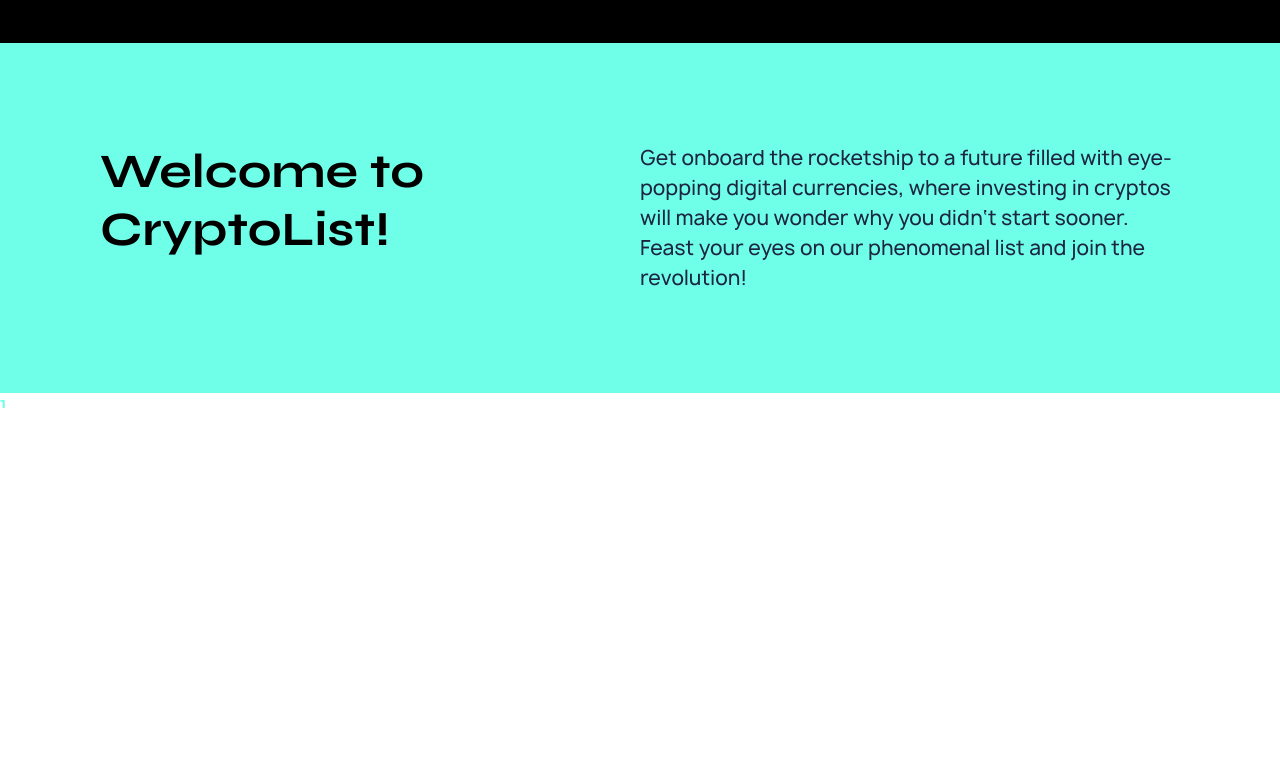
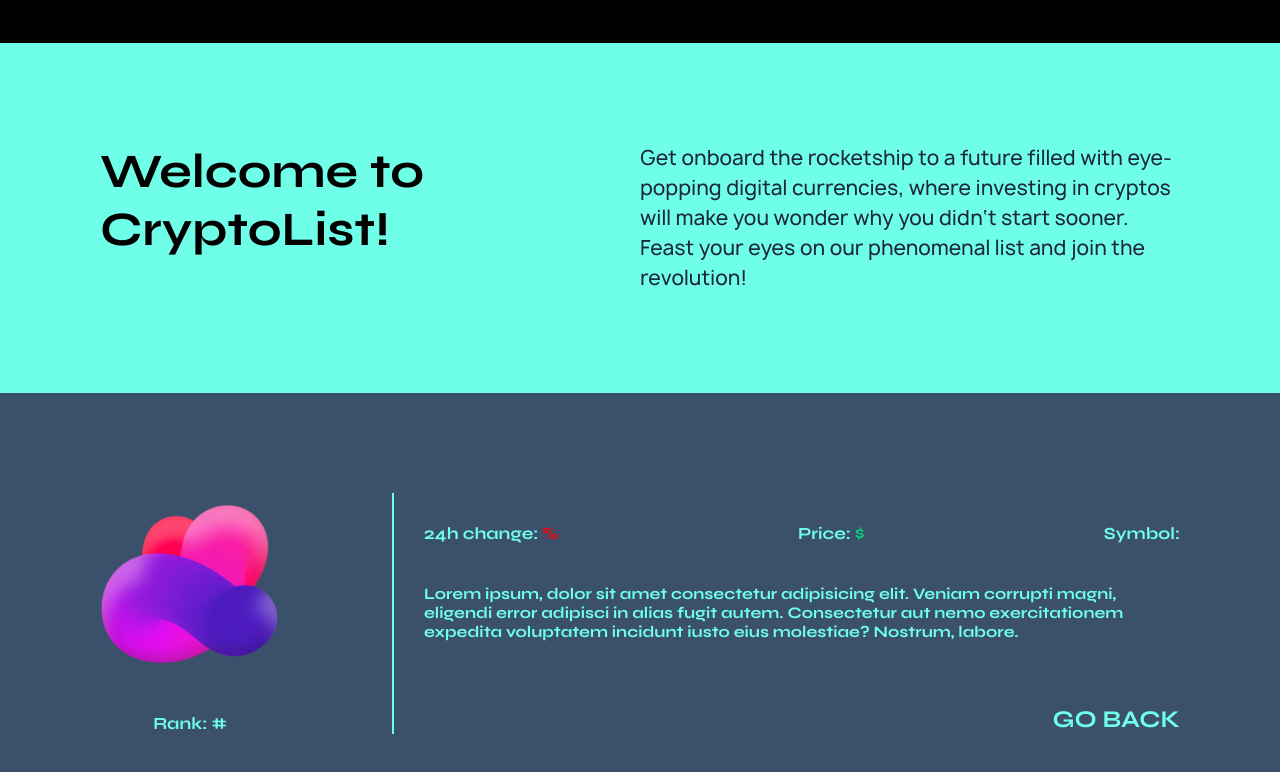
Before and after one commit to danchikSlaziet/coin-app, a React (Create React App) app: page /1 in a window 1280 px wide. Shown: the part 757-1529 px from the top of the page. Before the commit the page ends 1169 px from the top, so only its background shows below. Built offline with nearby package versions, Linux system fonts and the light colour scheme; no server answers.

Commit message:
responisve layout and coin-info

```diff
--- a/src/components/Coin.tsx
+++ b/src/components/Coin.tsx
@@ -1,7 +1,6 @@
-import { Route, Routes, useNavigate } from 'react-router-dom';
+import { useNavigate } from 'react-router-dom';
 import examplePath from '../images/hero-bg.png';
 import {  ICoin } from '../types/coin';
-import CoinInfo from './CoinInfo';
 
 interface CoinProps {
   children?: React.ReactNode
@@ -13,7 +12,7 @@ const Coin: React.FC<CoinProps> = ({coin}) => {
   const coinHandler = (coinID: string) => {
     navigate(`/${coinID}`);
   }
-
+  let percentClass = Number(coin.changePercent24Hr) > 0 ? 'coin__subtitle' : 'coin__subtitle coin__subtitle_col_red';
   return (
     <>
       <div className='coin' onClick={() => coinHandler(coin.id)}>
@@ -25,9 +24,9 @@ const Coin: React.FC<CoinProps> = ({coin}) => {
           </p>
         </div>
         <div className='coin__text coin__text_rank'>
-          <h3 className="coin__title">rank</h3>
-          <p className="coin__subtitle">
-            {coin.rank}
+          <h3 className="coin__title">24h change</h3>
+          <p className={percentClass}>
+            {Math.round(Number(coin.changePercent24Hr)*100)/100} %
           </p>
         </div>
         <svg className="coin__angel" width="24" height="24" xmlns="http://www.w3.org/2000/svg" fill="white" fillRule="evenodd" clipRule="evenodd">
--- a/src/components/CoinInfo.tsx
+++ b/src/components/CoinInfo.tsx
@@ -1,12 +1,56 @@
 import React from 'react';
-import { useParams } from 'react-router-dom';
+import { NavLink, useParams } from 'react-router-dom';
+import { useTypedSelector } from '../hooks/useTypedSelector';
+import { ICoin } from '../types/coin';
+import examplePath from '../images/hero-bg.png';
+import { useEffect, useState } from 'react'
+import { fetchCoin } from '../store/action-creaters/coin';
+import { useDispatch } from 'react-redux';
 
 const CoinInfo: React.FC = () => {
   const {id} = useParams();
+  const [load, setLoad] = useState(false);
+  let {coins, loading, error} = useTypedSelector((state) => state.coinReducer);
+  const dispatch = useDispatch();
+  useEffect(() => {
+    dispatch(fetchCoin(id, setLoad));
+  },[])
+  if (typeof coins !== 'undefined') {
+
+  }
+  else {
+    coins = []
+  }
+
+  let percentClass = Number(coins[0]?.changePercent24Hr) > 0 ? 'coin-info__stat_col_green' : 'coin-info__stat_col_red';
+  const preloaderClass = loading ? 'preloader-5 preloader-5_position_absolute preloader-5_active' : 'preloader-5';
   return (
-    <div>
-      {id}
-    </div>
+    <section className='coin-info'>
+      <div className='max-width-wrapper'>
+        <div className={preloaderClass}></div>
+        <div className='coin-info__wrapper'>
+          <div className='coin-info__side-info'>
+            <img className='coin-info__image' src={examplePath} alt="" />
+            <p className='coin-info__name'>{load && coins[0]?.id}</p>
+            <p className='coin-info__rank'>Rank: #{load && coins[0]?.rank}</p>
+          </div>
+          <div className='coin-info__main-info'>
+            <div className='coin-info__stats'>
+              <p className='coin-info__stat'>24h change: <span className={percentClass}>{load && Math.round(Number(coins[0]?.changePercent24Hr)*100)/100} %</span></p>
+              <p className='coin-info__stat'>Price: <span className='coin-info__stat_col_green'>{load && Math.round(Number(coins[0]?.priceUsd)*100)/100} $</span></p>
+              <p className='coin-info__stat'>Symbol: {load && coins[0]?.symbol}</p>
+            </div>
+            <div className='coin-info__text'>
+              Lorem ipsum, dolor sit amet consectetur adipisicing elit.
+               Veniam corrupti magni, eligendi error adipisci in alias fugit
+               autem. Consectetur aut nemo exercitationem expedita voluptatem
+               incidunt iusto eius molestiae? Nostrum, labore.
+            </div>
+            <NavLink to='/' className='coin-info__back'>GO BACK</NavLink>
+          </div>
+        </div>
+      </div>
+    </section>
   );
 };
 
--- a/src/components/CoinList.tsx
+++ b/src/components/CoinList.tsx
@@ -5,7 +5,7 @@ import { useTypedSelector } from '../hooks/useTypedSelector';
 import { useDispatch } from 'react-redux';
 
 const CoinList: React.FC = () => {
-  const {error, loading, coins, limit} = useTypedSelector((state) => state.coinReducer);
+  const { error, loading, coins } = useTypedSelector((state) => state.coinReducer);
   const dispatch = useDispatch();
   const [value, setValue] = useState('');
 
@@ -13,16 +13,28 @@ const CoinList: React.FC = () => {
     setValue(evt.target.value);
   }
 
+  const buttonHandler = () => {
+    dispatch(fetchCoins(Number(value)));
+  }
+
   useEffect(() => {
-    dispatch(fetchCoins(5));
+    dispatch(fetchCoins());
   }, [])
+
+  const preloaderClass = loading ? 'preloader-5 preloader-5_active' : 'preloader-5';
 
 
   return (
     <section className='coins'>
       <div className='max-width-wrapper'>
+        <div className='coins__input-container'>
+          Show first top <input className='coins__input' value={value} onChange={(evt) => inputHandler(evt)} type="text" /> ranks
+          <button className='coins__button' onClick={buttonHandler} type='button'>confirm</button>
+          <div className='coins__input-error'>{error}</div>
+        </div>
+        <div className={preloaderClass}></div>
         {coins?.map((coin) => {
-          return <Coin key={coin.id} coin={coin}/>;
+          return <Coin key={coin.id} coin={coin} />;
         })}
       </div>
     </section>
--- a/src/index.sass
+++ b/src/index.sass
@@ -19,6 +19,62 @@ $mobile-width: '767.98px'
   color: $base-color
   margin: 0
   padding: 0
+
+// =========== PRELOADER =============
+
+.preloader-5
+    display: none
+    position: relative
+    width: 150px
+    z-index: 10
+    height: 150px
+    margin: 30px auto
+    border-radius: 50%
+    border: 3px solid transparent
+    border-top-color: #337AB7
+    animation: preloader-5-spin 2s linear infinite
+    &_active
+      display: block
+    &_position_absolute
+      position: absolute
+      top: 20px
+      left: 0
+      right: 0
+    @media screen and (max-width: 900px)
+      top: 60px
+
+.preloader-5:before
+    content: ""
+    position: absolute
+    top: 5px
+    left: 5px
+    right: 5px
+    bottom: 5px
+    border-radius: 50%
+    border: 3px solid transparent
+    border-top-color: #BFE2FF
+    animation: preloader-5-spin 3s linear infinite
+
+.preloader-5:after
+    content: ""
+    position: absolute
+    top: 15px
+    left: 15px
+    right: 15px
+    bottom: 15px
+    border-radius: 50%
+    border: 3px solid transparent
+    border-top-color: #337AB7
+    animation: preloader-5-spin 1.5s linear infinite
+
+@keyframes preloader-5-spin
+    0%
+        transform: rotate(0deg)
+
+    100%
+        transform: rotate(360deg)
+
+
 
 
 .hero
@@ -52,7 +108,7 @@ $mobile-width: '767.98px'
   @media screen and (max-width: $mobile-width)
     font-size: 48px
   @media screen and (max-width: 400px)
-    font-size: 40px
+    font-size: 35px
 
 .nav__list
   font-family: $manrope-font
@@ -115,6 +171,7 @@ $mobile-width: '767.98px'
   font-family: $manrope-font
   color: $second-color
   padding: 100px
+  min-height: 50vh
   @media screen and (max-width: $tablet-width)
     padding: 80px 40px
   @media screen and (max-width: $mobile-width)
@@ -128,6 +185,8 @@ $mobile-width: '767.98px'
   background-color: #435C7C
   border-radius: 100px
   transition: background-color .24s ease-in, color .24s ease-in
+  @media screen and (max-width: 560px)
+      padding: 10px 20px
   &:not(:last-child)
     margin-bottom: 20px
   &:hover
@@ -136,6 +195,9 @@ $mobile-width: '767.98px'
     color: #435C7C
     .coin__angel
       fill: #435C7C
+      transform: translateX(15px)
+      @media screen and (max-width: 560px)
+      transform: translateX(7px)
 
 .coin__image
   width: 100px
@@ -143,14 +205,23 @@ $mobile-width: '767.98px'
   border-radius: 50%
   object-fit: cover
   object-position: center center
+  @media screen and (max-width: 560px)
+      display: none
 
 .coin__text
   display: flex
   flex-direction: column
   width: 20%
+  @media screen and (max-width: $mobile-width)
+      flex-direction: row
+      width: 100%
+      align-items: center
+      justify-content: space-between
   &_rank
-    align-items: center
+    align-items: flex-start
     width: 20%
+    @media screen and (max-width: $mobile-width)
+      display: none
 
 .coin__title
   font-size: 20px
@@ -162,9 +233,140 @@ $mobile-width: '767.98px'
   font-size: 14px
   line-height: 1.5
   margin: 0
+  color: #0ecb81
+  @media screen and (max-width: 380px)
+    display: none
+  &_col_red
+    color: red
 
 
 .coin__angel
   flex-shrink: 0
   margin-left: auto
-  transition: fill .24s ease-in
+  transition: fill .24s ease-in, transform .3s linear
+
+.coins__input-container
+  text-align: center
+  font-size: 18px
+  margin-bottom: 40px
+
+.coins__input
+  padding: 5px 10px
+  margin: 0
+  border: none
+  border-bottom: 1px solid  #6FFFE9
+  background-color: transparent
+  outline: none
+  font-family: $manrope-font
+  font-size: 18px
+  color: $second-color
+  width: 30px
+
+.coins__input-error
+  margin-top: 15px
+  color: red
+  font-weight: 400
+
+.coins__button
+  font-family: $manrope-font
+  margin-left: 20px
+  font-size: 18px
+  color: $second-color
+  width: auto
+  border: none
+  outline: 1px solid #6FFFE9
+  background-color: transparent
+  border-radius: 10px
+  padding: 5px 10px
+  transition: background-color .24s linear, color .24s linear
+  @media screen and (max-width: 500px)
+    display: block
+    margin: 20px auto 0 auto
+  &:hover
+    cursor: pointer
+    background-color: #6FFFE9
+    color: #3A506B
+
+.coin-info
+  background-color: #3A506B
+  position: relative
+
+.coin-info__wrapper
+  display: flex
+  justify-content: space-between
+  gap: 40px
+  padding: 100px
+  @media screen and (max-width: $tablet-width)
+    padding: 80px 40px
+  @media screen and (max-width: 900px)
+    flex-direction: column
+  @media screen and (max-width: $mobile-width)
+    padding: 60px 20px
+
+.coin-info__side-info
+  display: flex
+  flex-direction: column
+  align-items: center
+  gap: 20px
+  text-align: center
+
+.coin-info__image
+  width: 180px
+  object-fit: cover
+  object-position: center center
+
+.coin-info__back
+  color: inherit
+  position: absolute
+  bottom: 0
+  right: 0
+  font-size: 24px
+  font-weight: 800
+  text-decoration: none
+  transition: opacity .24s linear
+  &:hover
+    opacity: .7
+  @media screen and (max-width: 900px)
+    bottom: -30px
+
+.coin-info__name
+  font-size: 25px
+  margin: 0
+  text-transform: uppercase
+
+.coin-info__rank
+  font-size: 17px
+  margin: 0
+
+.coin-info__main-info
+  position: relative
+  width: 70%
+  padding: 0 0 0 30px
+  border-left: 2px solid #6FFFE9
+  @media screen and (max-width: 900px)
+    border-left: none
+    border-top: 2px solid #6FFFE9
+    padding: 30px 0 0 0
+    width: 100%
+
+.coin-info__stats
+  padding: 30px 0 0 0
+  display: flex
+  gap: 20px
+  justify-content: space-between
+  margin: 0 0 40px 0
+  flex-wrap: wrap
+  @media screen and (max-width: $mobile-width)
+    flex-direction: column
+
+
+.coin-info__stat
+  font-size: 17px
+  margin: 0
+  &_col_green
+    color: #0ecb81
+  &_col_red
+    color: red
+
+.coin-info__text
+  margin: 0 0 30px 0
--- a/src/store/reducers/coinReducer.ts
+++ b/src/store/reducers/coinReducer.ts
@@ -1,4 +1,4 @@
-import { CoinAction, CoinActionTypes, CoinState } from "../../types/coin"
+import { CoinAction, CoinActionTypes, CoinState, ICoin } from "../../types/coin"
 
 const initialState: CoinState = {
   coins: [],
@@ -17,6 +17,12 @@ export const coinReducer = (state = initialState, action: CoinAction): CoinState
       return {...state, loading: false, error: action.payload, coins: [] }
     case CoinActionTypes.SET_COINS_LIMIT:
       return {...state, limit: action.payload}
+    case CoinActionTypes.FETCH_COIN:
+      return {loading: true, error: null}
+      case CoinActionTypes.FETCH_COIN_SUCCESS:
+        return {coins: [action.payload], loading: false, error: null}
+      case CoinActionTypes.FETCH_COIN_ERROR:
+        return { loading: false, error: action.payload}
     default:
       return state
   }
--- a/src/types/coin.ts
+++ b/src/types/coin.ts
@@ -23,9 +23,23 @@ export enum CoinActionTypes {
   FETCH_COINS = 'FETCH_COINS',
   FETCH_COINS_SUCCESS = 'FETCH_COINS_SUCCESS',
   FETCH_COINS_ERROR = 'FETCH_COINS_ERROR',
+  FETCH_COIN = 'FETCH_COIN',
+  FETCH_COIN_SUCCESS = 'FETCH_COIN_SUCCESS',
+  FETCH_COIN_ERROR = 'FETCH_COIN_ERROR',
   SET_COINS_LIMIT = 'SET_COINS_LIMIT',
 }
 
+interface FetchOneCoin {
+  type: CoinActionTypes.FETCH_COIN,
+}
+interface FetchOneCoinSuccess {
+  type: CoinActionTypes.FETCH_COIN_SUCCESS,
+  payload: ICoin
+}
+interface FetchOneCoinError {
+  type: CoinActionTypes.FETCH_COIN_ERROR,
+  payload: string
+}
 interface FetchCoinAction {
   type: CoinActionTypes.FETCH_COINS
 }
@@ -42,4 +56,4 @@ interface SetCoinPage {
   payload: number;
 }
 
-export type CoinAction = FetchCoinAction | FetchCoinErrorAction | FetchCoinSuccessAction | SetCoinPage;
+export type CoinAction = FetchOneCoin | FetchOneCoinSuccess | FetchOneCoinError | FetchCoinAction | FetchCoinErrorAction | FetchCoinSuccessAction | SetCoinPage;
```
Also changed, not shown: src/store/action-creaters/coin.ts (+16 -1 lines), src/components/Faq.tsx (added).
